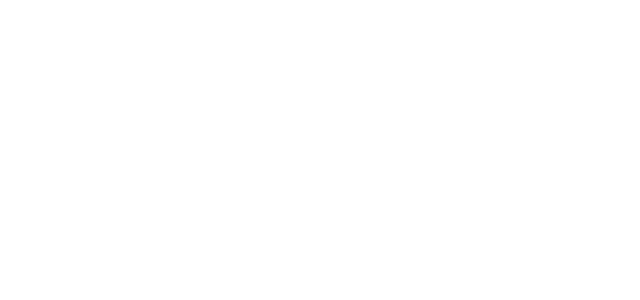
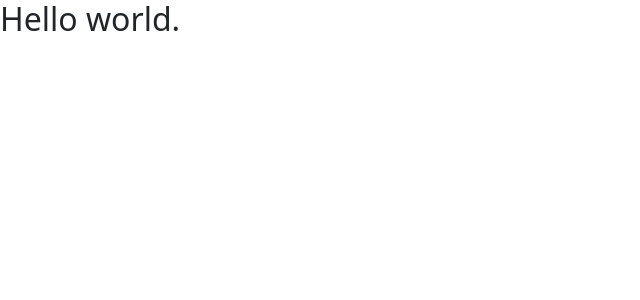
Before and after one commit to omar-faruk11/independent-service-provider, a React (Create React App) app: page / in a window 1280 px wide. Shown: the top 300 px of the page, without its empty margins (0-640 px from the left). Built offline with nearby package versions, Linux system fonts and the light colour scheme.

Commit message:
Start Project

```diff
--- a/src/App.js
+++ b/src/App.js
@@ -3,7 +3,7 @@
 function App() {
   return (
     <div>
-
+      <h2>Hello world.</h2>
     </div>
   );
 }
```
